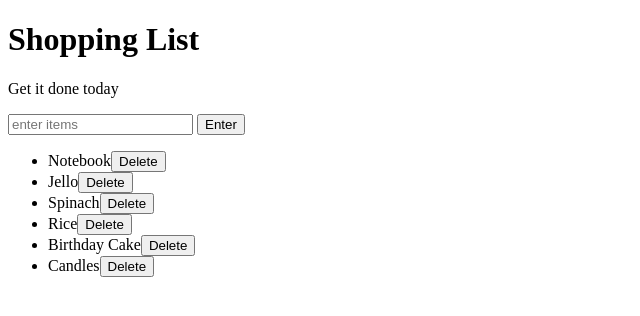
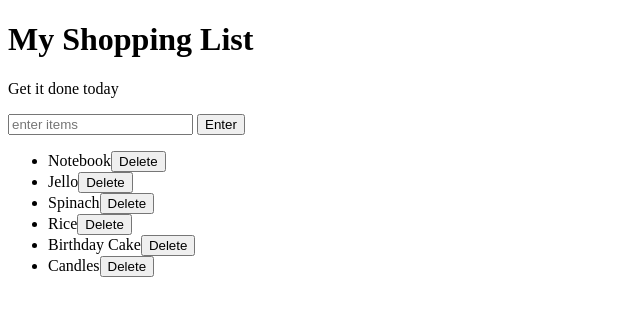
Before and after one commit to smithsra/package-generator, a plain HTML site: page index.html in a window 1280 px wide. Shown: the whole page, without its empty margins (0-640 px from the left). Drawn offline with Linux system fonts and the light colour scheme.

Commit message:
Changing title

```diff
--- a/index.html
+++ b/index.html
@@ -5,7 +5,7 @@
 	<link rel="stylesheet" type="text/css" href="style.css">
 </head>
 <body>
-	<h1>Shopping List</h1>
+	<h1>My Shopping List</h1>
 	<p id="first">Get it done today</p>
 	<input id="userinput" type="text" placeholder="enter items">
 	<button id="enter">Enter</button>
```
